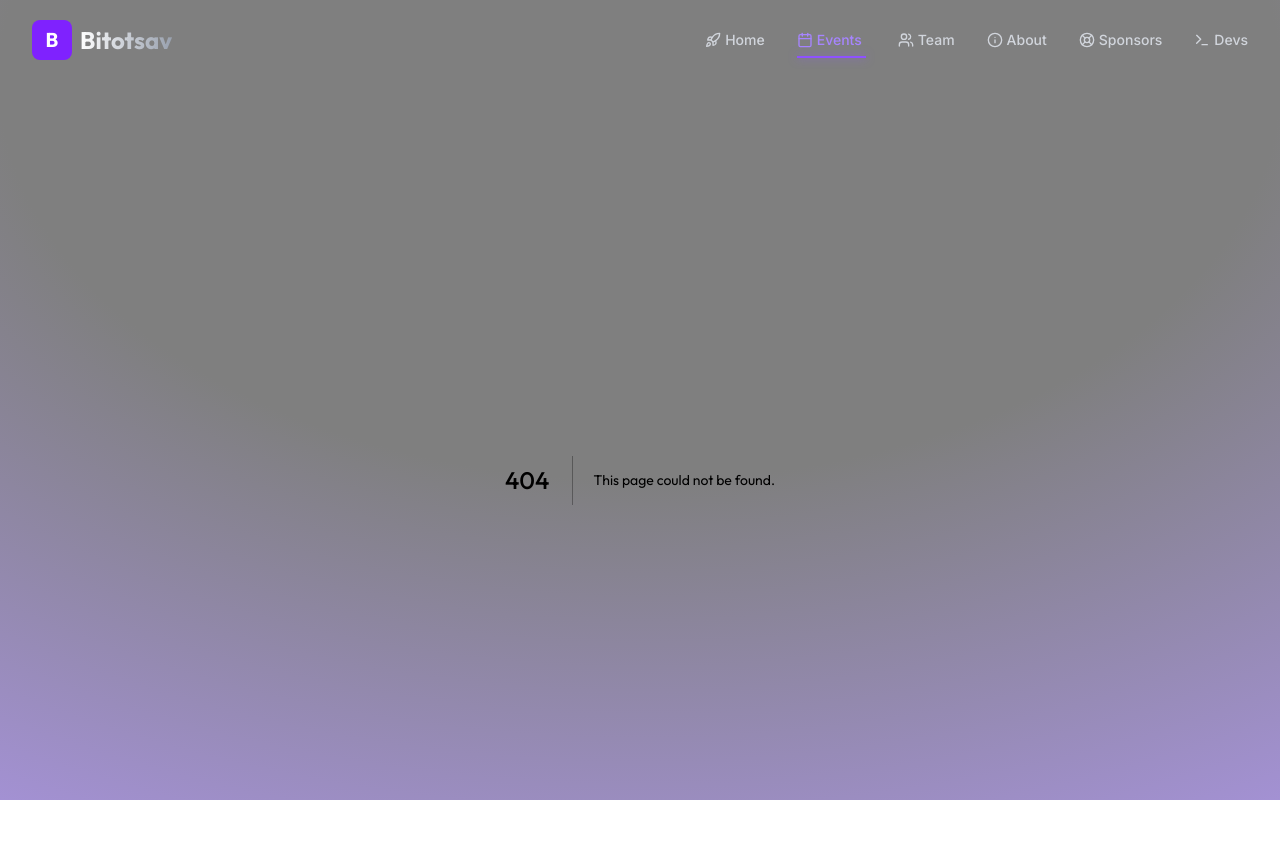
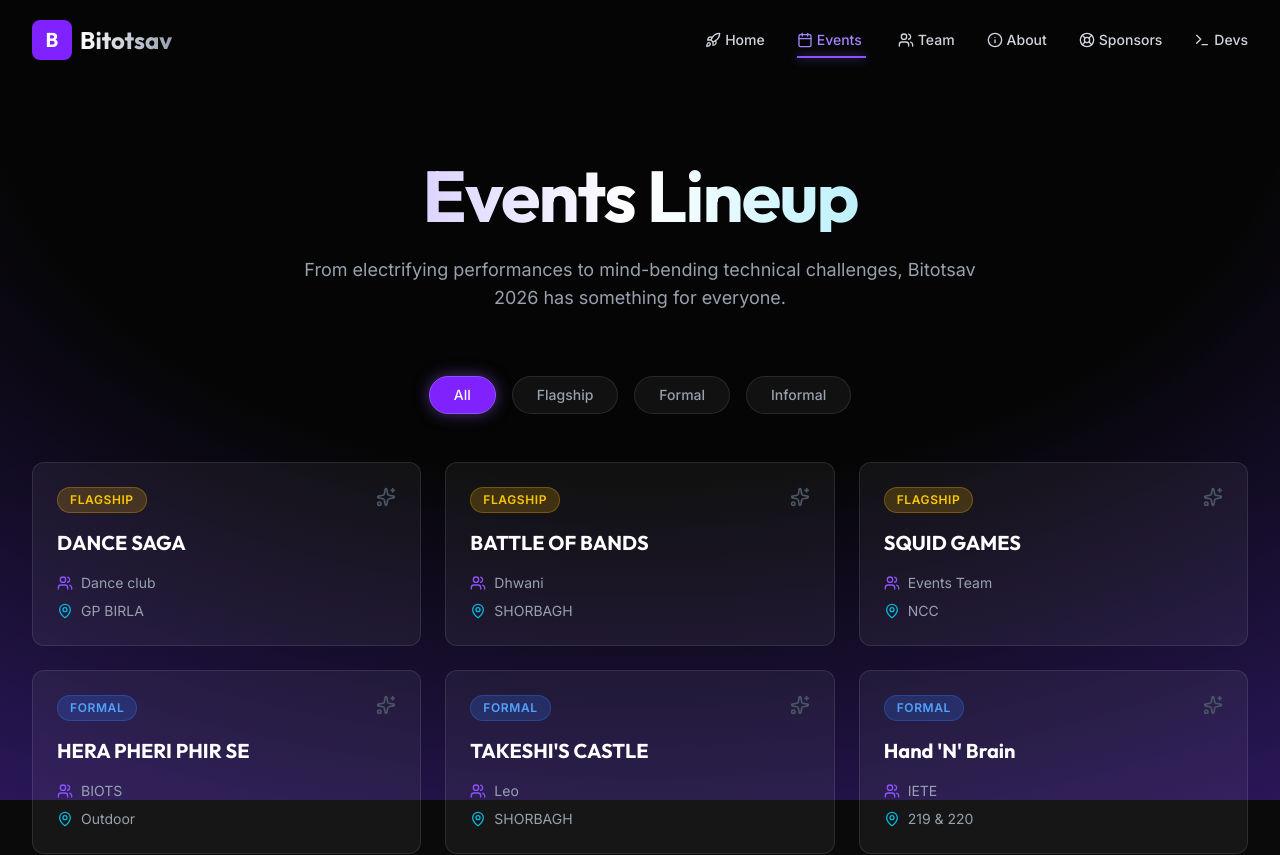
Before and after one commit to SH20RAJ/bitotsav26, a Next.js app: page /events in a window 1280 px wide. Before the commit this address had no page. Shown: the top 855 px of the page. Built offline with nearby package versions, Linux system fonts and the light colour scheme.

Commit message:
feat: implement events page with filtering

```diff
--- /dev/null
+++ b/src/app/events/page.tsx
@@ -0,0 +1,158 @@
+"use client";
+
+import { useState } from "react";
+import { motion, AnimatePresence } from "framer-motion";
+import { MapPin, Users, Calendar, Sparkles } from "lucide-react";
+import { cn } from "@/lib/utils";
+
+type EventCategory = "Flagship" | "Formal" | "Informal";
+
+interface Event {
+  id: string;
+  name: string;
+  organizer: string;
+  venue: string;
+  category: EventCategory;
+  description?: string;
+}
+
+const events: Event[] = [
+  // Flagship Events
+  { id: "1", name: "DANCE SAGA", organizer: "Dance club", venue: "GP BIRLA", category: "Flagship" },
+  { id: "2", name: "BATTLE OF BANDS", organizer: "Dhwani", venue: "SHORBAGH", category: "Flagship" },
+  { id: "3", name: "SQUID GAMES", organizer: "Events Team", venue: "NCC", category: "Flagship" },
+
+  // Formal Events
+  { id: "4", name: "HERA PHERI PHIR SE", organizer: "BIOTS", venue: "Outdoor", category: "Formal" },
+  { id: "5", name: "TAKESHI'S CASTLE", organizer: "Leo", venue: "SHORBAGH", category: "Formal" },
+  { id: "6", name: "Hand 'N' Brain", organizer: "IETE", venue: "219 & 220", category: "Formal" },
+  { id: "7", name: "NATSAMRAT", organizer: "Ehsaas", venue: "CAT HALL", category: "Formal" },
+  { id: "8", name: "SPOTIFY WRAPPED", organizer: "SDS", venue: "235 & 233A", category: "Formal" },
+  { id: "9", name: "KALAM-E-TAHIR", organizer: "LITSoc", venue: "206 & 207", category: "Formal" },
+  { id: "10", name: "EN CHESSANT", organizer: "IEI Civil", venue: "208 & NCC GROUND", category: "Formal" },
+  { id: "11", name: "PANACHE", organizer: "FAS", venue: "SHORBAGH", category: "Formal" },
+
+  // Informal Events
+  { id: "12", name: "Race Rumble", organizer: "SAC", venue: "NCC", category: "Informal" },
+  { id: "13", name: "ELECTRONICS BINGO", organizer: "ECESoc", venue: "231 & 237", category: "Informal" },
+  { id: "14", name: "BYTEHUNT", organizer: "EEESoc", venue: "233A & 235", category: "Informal" },
+  { id: "15", name: "WHERE IN BIT?", organizer: "IEEE", venue: "216 & 217", category: "Informal" },
+  { id: "16", name: "BRIDGE THE GAP", organizer: "CES", venue: "209 & 205", category: "Informal" },
+  { id: "17", name: "VALOMANIA", organizer: "SAC", venue: "RnD", category: "Informal" },
+  { id: "18", name: "SKYFALL SCRAMBLE", organizer: "AeroSoc", venue: "OAT", category: "Informal" },
+  { id: "19", name: "LOST IN TRANSLATION", organizer: "SPICMACAY", venue: "LH-1", category: "Informal" },
+  { id: "20", name: "A-MAZE-&-MARBLE", organizer: "Robolution", venue: "IC ARENA", category: "Informal" },
+  { id: "21", name: "Fool's Quest", organizer: "ACM", venue: "231", category: "Informal" },
+];
+
+const categories: ("All" | EventCategory)[] = ["All", "Flagship", "Formal", "Informal"];
+
+export default function EventsPage() {
+  const [activeCategory, setActiveCategory] = useState<"All" | EventCategory>("All");
+
+  const filteredEvents = activeCategory === "All"
+    ? events
+    : events.filter(event => event.category === activeCategory);
+
+  return (
+    <div className="min-h-screen py-20 px-4 sm:px-6 lg:px-8">
+      {/* Header */}
+      <div className="max-w-7xl mx-auto text-center mb-16">
+        <motion.h1
+          initial={{ opacity: 0, y: -20 }}
+          animate={{ opacity: 1, y: 0 }}
+          transition={{ duration: 0.6 }}
+          className="text-5xl md:text-7xl font-bold font-heading mb-6 tracking-tight"
+        >
+          <span className="block bg-clip-text text-transparent bg-gradient-to-r from-violet-400 via-white to-cyan-400">
+            Events Lineup
+          </span>
+        </motion.h1>
+        <motion.p
+          initial={{ opacity: 0, y: 20 }}
+          animate={{ opacity: 1, y: 0 }}
+          transition={{ duration: 0.6, delay: 0.2 }}
+          className="text-lg text-gray-400 max-w-2xl mx-auto"
+        >
+          From electrifying performances to mind-bending technical challenges,
+          Bitotsav 2026 has something for everyone.
+        </motion.p>
+      </div>
+
+      {/* Filters */}
+      <div className="flex justify-center mb-12 flex-wrap gap-4">
+        {categories.map((category) => (
+          <button
+            key={category}
+            onClick={() => setActiveCategory(category)}
+            className={cn(
+              "px-6 py-2 rounded-full text-sm font-medium transition-all duration-300 border border-transparent",
+              activeCategory === category
+                ? "bg-violet-600 text-white shadow-[0_0_15px_rgba(139,92,246,0.5)] border-violet-500"
+                : "bg-white/5 text-gray-400 hover:bg-white/10 hover:text-white border-white/10"
+            )}
+          >
+            {category}
+          </button>
+        ))}
+      </div>
+
+      {/* Events Grid */}
+      <motion.div
+        layout
+        className="max-w-7xl mx-auto grid grid-cols-1 md:grid-cols-2 lg:grid-cols-3 gap-6"
+      >
+        <AnimatePresence mode="popLayout">
+          {filteredEvents.map((event) => (
+            <motion.div
+              key={event.id}
+              layout
+              initial={{ opacity: 0, scale: 0.9 }}
+              animate={{ opacity: 1, scale: 1 }}
+              exit={{ opacity: 0, scale: 0.9 }}
+              transition={{ duration: 0.3 }}
+              className="group relative overflow-hidden rounded-xl bg-white/5 border border-white/10 hover:bg-white/10 transition-all duration-300 hover:border-violet-500/50"
+            >
+              <div className="absolute inset-0 bg-gradient-to-br from-violet-500/10 to-transparent opacity-0 group-hover:opacity-100 transition-opacity duration-300" />
+
+              <div className="p-6 relative z-10">
+                <div className="flex justify-between items-start mb-4">
+                  <span className={cn(
+                    "px-3 py-1 rounded-full text-xs font-semibold uppercase tracking-wider",
+                    event.category === "Flagship" ? "bg-yellow-500/20 text-yellow-400 border border-yellow-500/30" :
+                    event.category === "Formal" ? "bg-blue-500/20 text-blue-400 border border-blue-500/30" :
+                    "bg-green-500/20 text-green-400 border border-green-500/30"
+                  )}>
+                    {event.category}
+                  </span>
+                  <Sparkles className="w-5 h-5 text-gray-600 group-hover:text-yellow-400 transition-colors duration-300" />
+                </div>
+
+                <h3 className="text-xl font-bold font-heading text-white mb-2 group-hover:text-violet-400 transition-colors">
+                  {event.name}
+                </h3>
+
+                <div className="space-y-2 mt-4 text-sm text-gray-400">
+                  <div className="flex items-center space-x-2">
+                    <Users className="w-4 h-4 text-violet-500" />
+                    <span>{event.organizer}</span>
+                  </div>
+                  <div className="flex items-center space-x-2">
+                    <MapPin className="w-4 h-4 text-cyan-500" />
+                    <span>{event.venue}</span>
+                  </div>
+                </div>
+              </div>
+            </motion.div>
+          ))}
+        </AnimatePresence>
+      </motion.div>
+
+      {filteredEvents.length === 0 && (
+        <div className="text-center py-20 text-gray-500">
+          No events found in this category.
+        </div>
+      )}
+    </div>
+  );
+}
```
Also changed, not shown: 1 other file (tests, documents, lock files or other folders).
